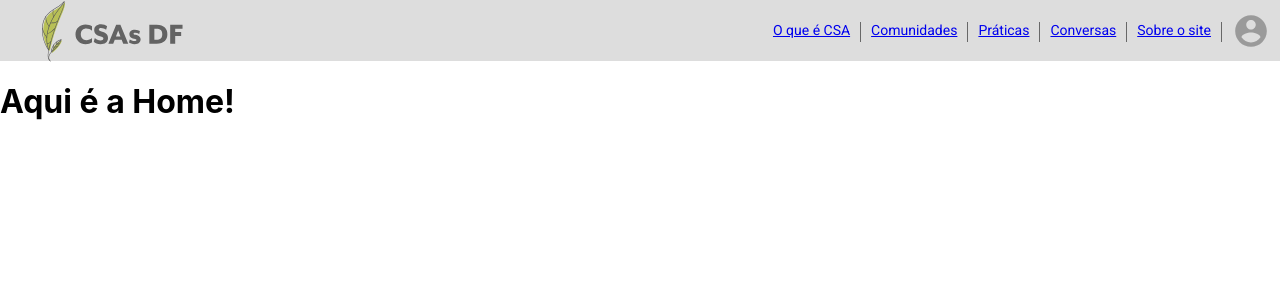
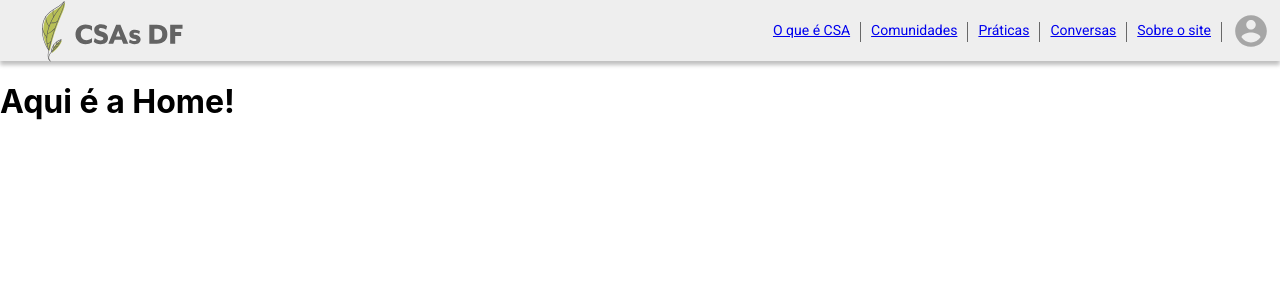
Before and after one commit to mashiro11/projeto-csa-frontend, a React (Create React App) app: page / in a window 1280 px wide. Shown: the top 300 px of the page. Built offline with nearby package versions, Linux system fonts and the light colour scheme.

Commit message:
Applying boxshadow to Navbar component

```diff
--- a/src/components/Navbar/styles.js
+++ b/src/components/Navbar/styles.js
@@ -9,9 +9,10 @@ const styles = {
     left: '0',
     width: '100%',
     height: 61,
-    backgroundColor: '#DDDDDD',
+    backgroundColor: '#EEEEEE',
     fontSize: 14,
-    fontFamily: 'Roboto'
+    fontFamily: 'Roboto',
+    boxShadow: '0px 4px 4px rgba(0, 0, 0, 0.25)'
   },
   logo:{
     position: 'relative',
```
